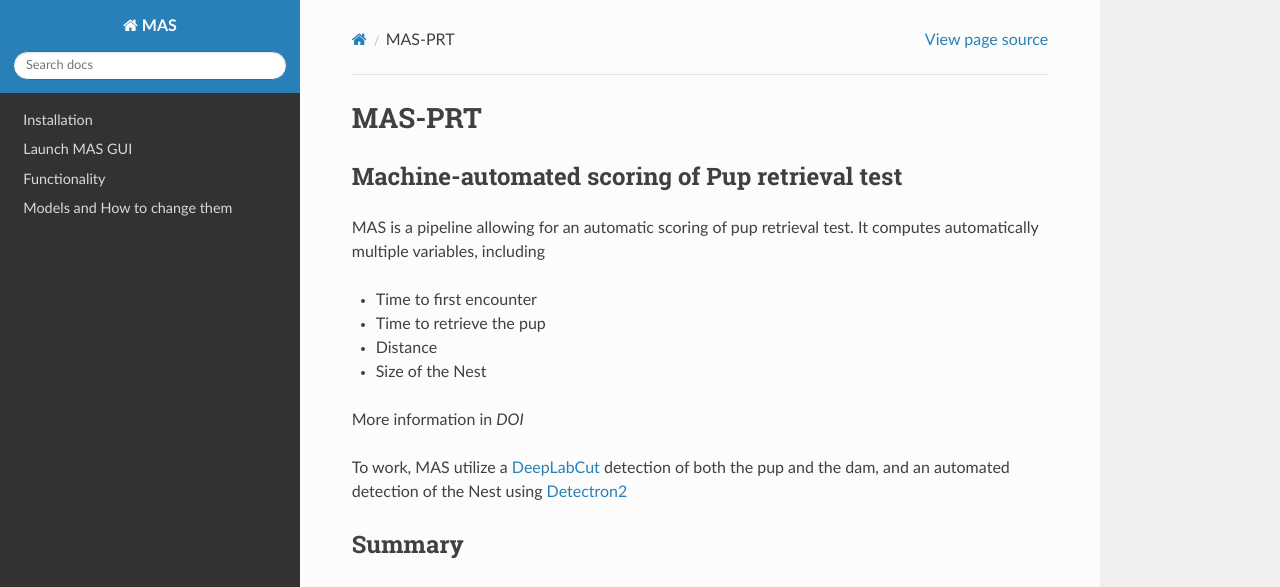
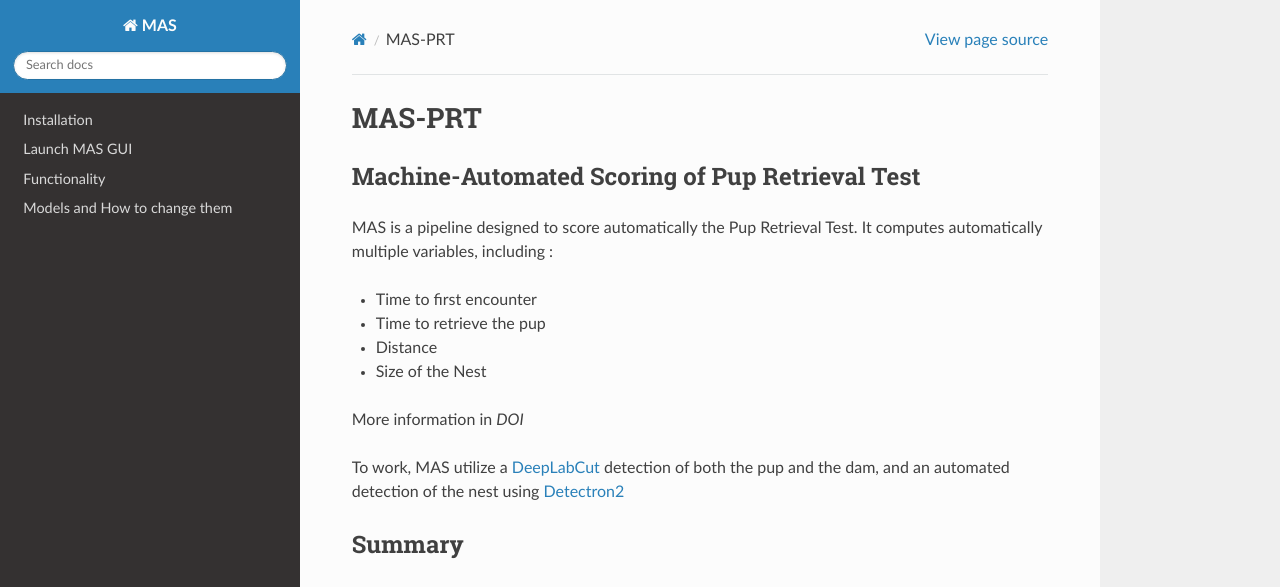
Before and after one commit to ChavisManzoniLab/MAS, a Sphinx documentation site: the page built from docs/index.rst, in a window 1280 px wide and 1073 px high. Shown: the top 587 px of the window. Built offline with Sphinx 7.4.7 and the Read the Docs theme 3.1.0, drawn with Linux system fonts in a browser that asks for light colours.

Commit message:
Update index.rst

```diff
--- a/docs/index.rst
+++ b/docs/index.rst
@@ -1,10 +1,10 @@
 MAS-PRT
 ===================================
-**Machine-automated scoring of Pup retrieval test**
+**Machine-Automated Scoring of Pup Retrieval Test**
 ------------------------------------
 
 
-MAS is a pipeline allowing for an automatic scoring of pup retrieval test. It computes automatically multiple variables, including
+MAS is a pipeline designed to score automatically the Pup Retrieval Test. It computes automatically multiple variables, including :
 
 - Time to first encounter
 - Time to retrieve the pup
@@ -13,7 +13,7 @@ MAS is a pipeline allowing for an automatic scoring of pup retrieval test. It co
 
 More information in *DOI*
 
-To work, MAS utilize a `DeepLabCut <http://www.mackenziemathislab.org/deeplabcut>`_ detection of both the pup and the dam, and an automated detection of the Nest using `Detectron2 <https://github.com/facebookresearch/detectron2?tab=readme-ov-file#learn-more-about-detectron2>`_
+To work, MAS utilize a `DeepLabCut <http://www.mackenziemathislab.org/deeplabcut>`_ detection of both the pup and the dam, and an automated detection of the nest using `Detectron2 <https://github.com/facebookresearch/detectron2?tab=readme-ov-file#learn-more-about-detectron2>`_
 
 Summary
 ------------------
```
